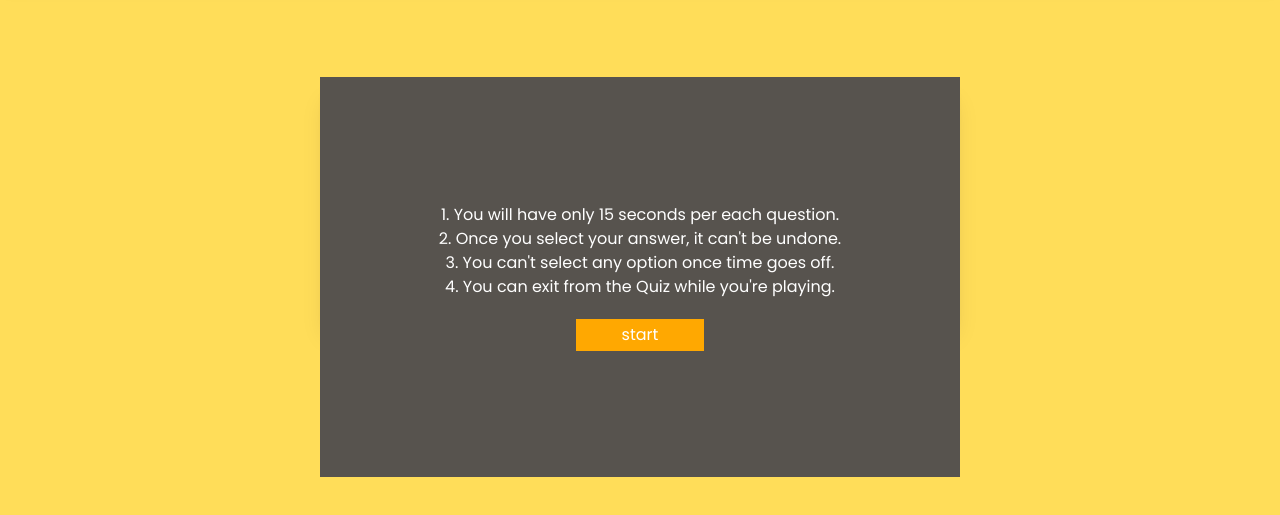
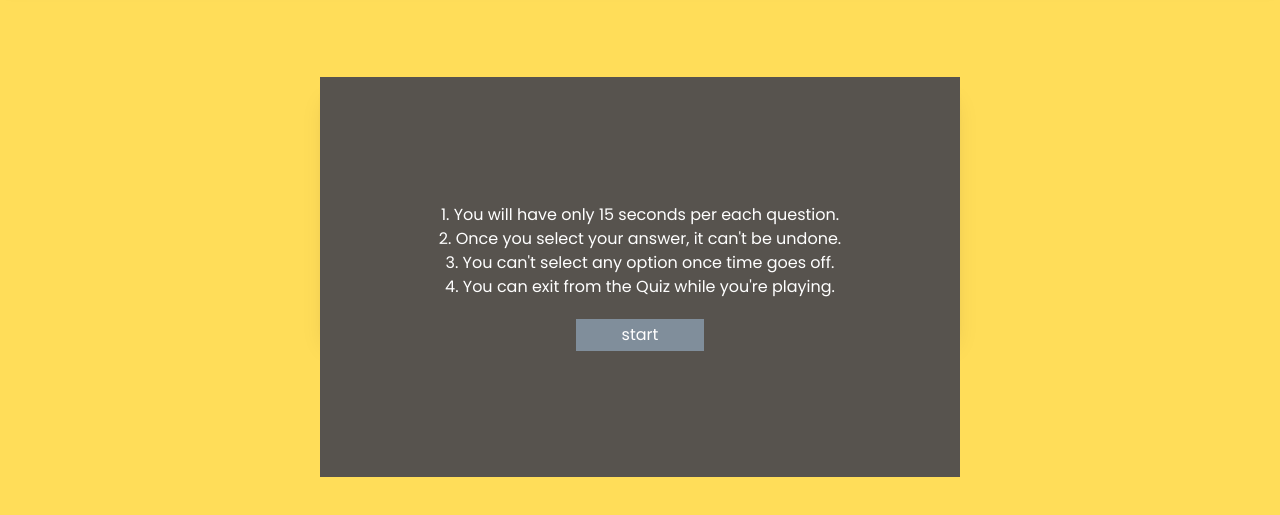
Before and after one commit to FixxooXD/Quiz-js, a website: page index.html in a window 1280 px wide. Shown: the part 75-590 px from the top of the page. Drawn offline with Linux system fonts and the light colour scheme.

Commit message:
Testing UI-4

```diff
--- a/index.html
+++ b/index.html
@@ -18,8 +18,8 @@
       }
 
       #startBtn{
-       /* background-color:#808e9b; */
-       background-color: #ffa801;
+       background-color:#808e9b;
+       /* background-color: #ffa801; */
       }
       #check{
          color: green;
@@ -31,6 +31,9 @@
           #rules{
             right: 0px;
        }
+      }
+      .questiondiv,#nextbtn-questonsLeft-DIV{
+        border-color: #ffdd59;
       }
 
      #option{
@@ -60,7 +63,7 @@
       </div>
 
         <!-- headers-questionDiv -->
-        <div class="text-sm flex flex-row justify-between sm:justify-around items-center border-b-2 h-12">
+        <div class="questiondiv text-sm flex flex-row justify-between sm:justify-around items-center border-b-2  h-12">
           <div class="sm:mx-1 ml-4  text-base sm:text-xl">Category: <span id="category"></span></div>
           <div id="timer-div" class=" h-fit px-1 sm:px-3 sm:py-0 py-1 mr-4 sm:text-lg text-white rounded">Time Left:<span class="font-bold px-2" id="timeleft">15</span></div>
         </div>
@@ -75,7 +78,7 @@
         <button id="option" onclick="doSomething()" class="option-4 text-base sm:text-xl border-2 mx-3 sm:mx-6 flex justify-between mt-3 font-medium px-4 py-1"></button>
 
         <!-- footer-QuestionDiv -->
-        <div id="nextbtn-questonsLeft-DIV" class="flex justify-between mt-5 px-2 pb-5" >
+        <div id="nextbtn-questonsLeft-DIV" class="border-t-2 flex justify-between mt-5 px-2 pb-5 pt-2" >
         <p class="text-base sm:ml-4"><span id="questionCount">0</span> Questions</p>
         <button id="btn" class="px-5 h-8 sm:h-10 sm:mr-4 sm:text-lg text-white rounded">Next Que</button>
       </div>
```
Also changed, not shown: src/output.css.
